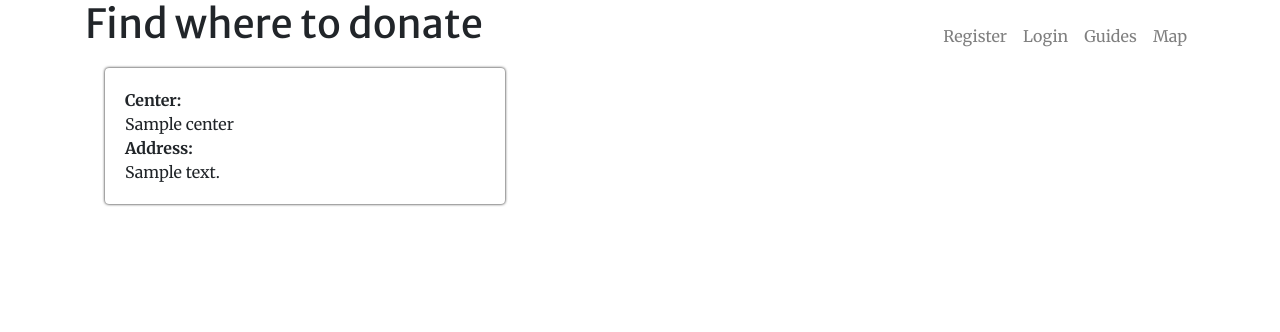
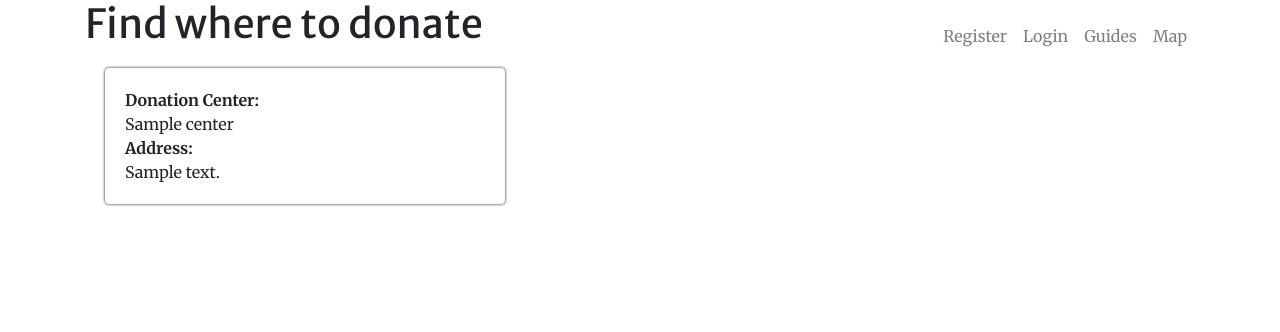
Before and after one commit to jacqw8/terrafit, a Flask app: template terrafit/templates/zip.html in a window 1280 px wide. Shown: the top 332 px of the page. Run offline with Flask 2, Linux system fonts and the light colour scheme; the template is opened without the code that fills it: most values are stand-ins (such as "Sample title", 1, 10 or a date in 2020); some libraries are stand-ins or nearby versions.

Commit message:
donation center instead of center

```diff
--- a/terrafit/templates/zip.html
+++ b/terrafit/templates/zip.html
@@ -3,7 +3,7 @@
     <h1>Find where to donate</h1>
     {% for cloth in clothes %}
         <div style="padding: 20px; border-radius: 4px; box-shadow: 0 0 3px black; max-width: 400px; margin: 20px;">
-            <strong>Center:</strong>
+            <strong>Donation Center:</strong>
             <br>
             {{ cloth.center }}
             <br>
```
